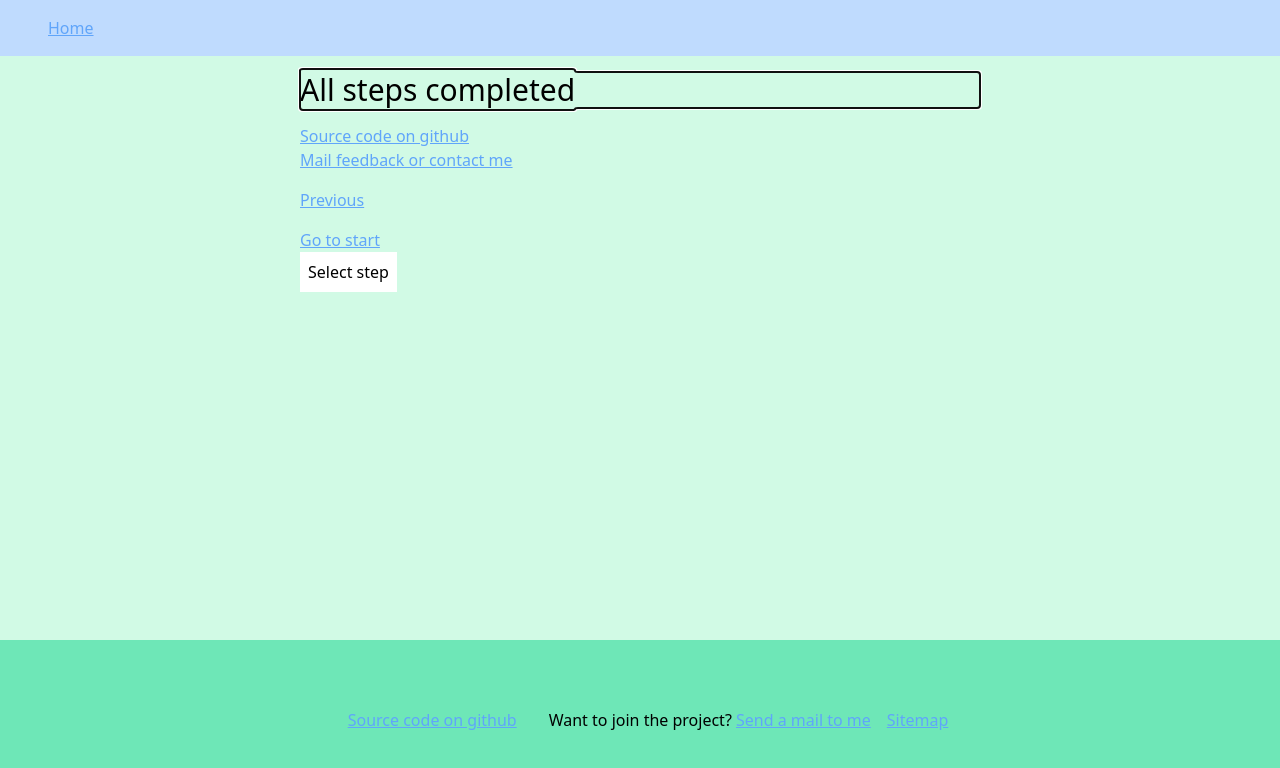
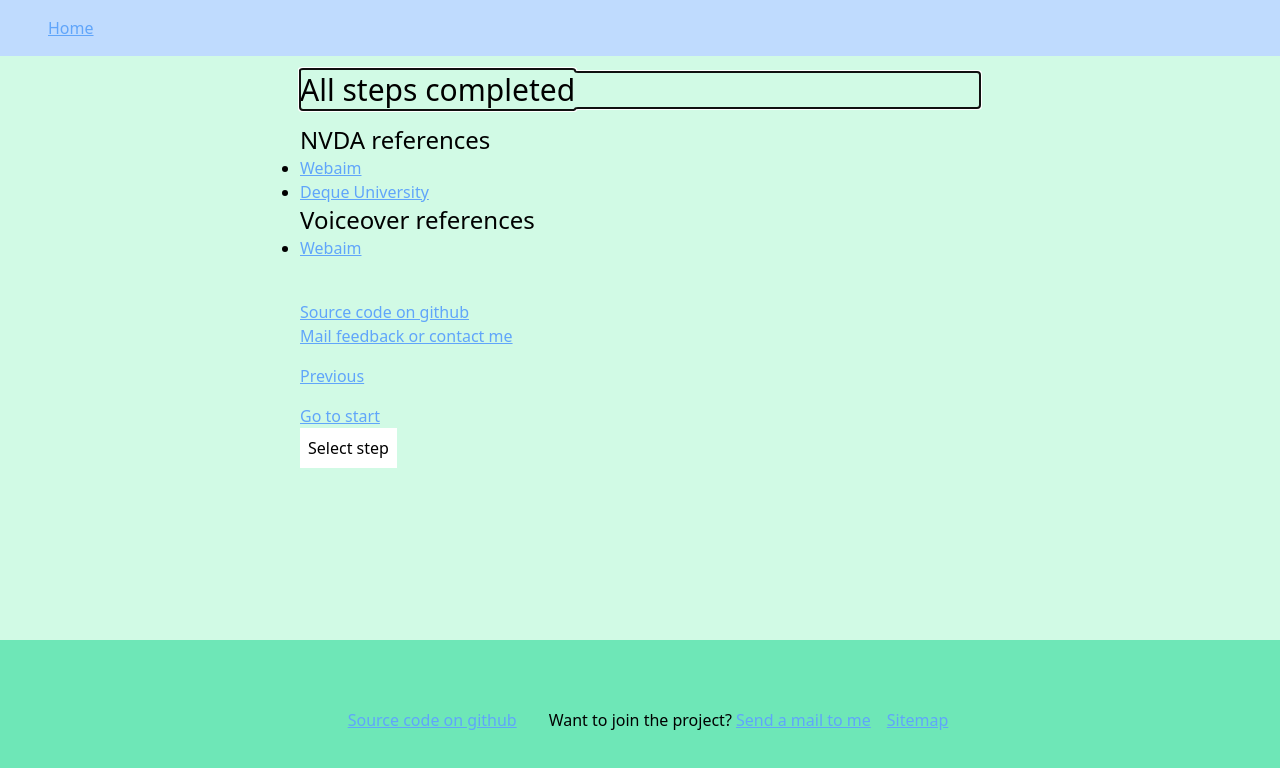
Before and after one commit to 1a2a3a4a/learn-screen-reader, a Svelte app: page /completed/NVDA in a window 1280 px wide. Shown: the top 768 px of the page. Built offline with nearby package versions, Linux system fonts and the light colour scheme.

Commit message:
Added references and fixes

```diff
--- a/src/Footer.svelte
+++ b/src/Footer.svelte
@@ -3,7 +3,7 @@
 </script>
 
 <footer
-  class="mt-20 bg-green-300 w-full flex justify-center items-center h-40 w-full"
+  class="min-h-footer bg-green-300 w-full flex justify-center items-center h-40 w-full"
 >
   <ul class="flex list-none">
     <li>
--- a/src/Main.svelte
+++ b/src/Main.svelte
@@ -28,7 +28,7 @@
   setContext("paths", paths);
 </script>
 
-<main class="px-12 lg:px-contentpadding w-full">
+<main class="mb-10 px-12 lg:px-contentpadding w-full">
   <Router>
     {#each paths as path, index}
       <Route path="{path.name}/*">
--- a/src/steps/completed/Completed.svelte
+++ b/src/steps/completed/Completed.svelte
@@ -8,7 +8,23 @@
 </style>
 
 <h1 use:registerFocus>All steps completed</h1>
-<div class="flex flex-col">
-    <a href="github.com/1a2a3a4a/learn-screen-reader">Source code on github</a>
+<h2>NVDA references</h2>
+<ul>
+    <li>
+        <a href="https://webaim.org/articles/nvda/">Webaim</a>
+    </li>
+    <li>
+        <a href="https://dequeuniversity.com/screenreaders/nvda-keyboard-shortcuts">Deque University</a>
+    </li>
+</ul>
+<h2>Voiceover references</h2>
+<ul>
+
+    <li>
+        <a href="https://webaim.org/articles/voiceover/">Webaim</a>
+    </li>
+</ul>
+<div class="mt-10 flex flex-col">
+    <a href="https://github.com/1a2a3a4a/learn-screen-reader">Source code on github</a>
     <a href="mail:to">Mail feedback or contact me</a>
 </div>
--- a/tailwind.config.js
+++ b/tailwind.config.js
@@ -21,7 +21,11 @@ module.exports = {
       },
       listStyleType: {
         roman: 'upper-roman',
-      }
+      },
+      minHeight: {
+        'footer': '5rem',
+
+       }
     },
   },
   variants: {
```
